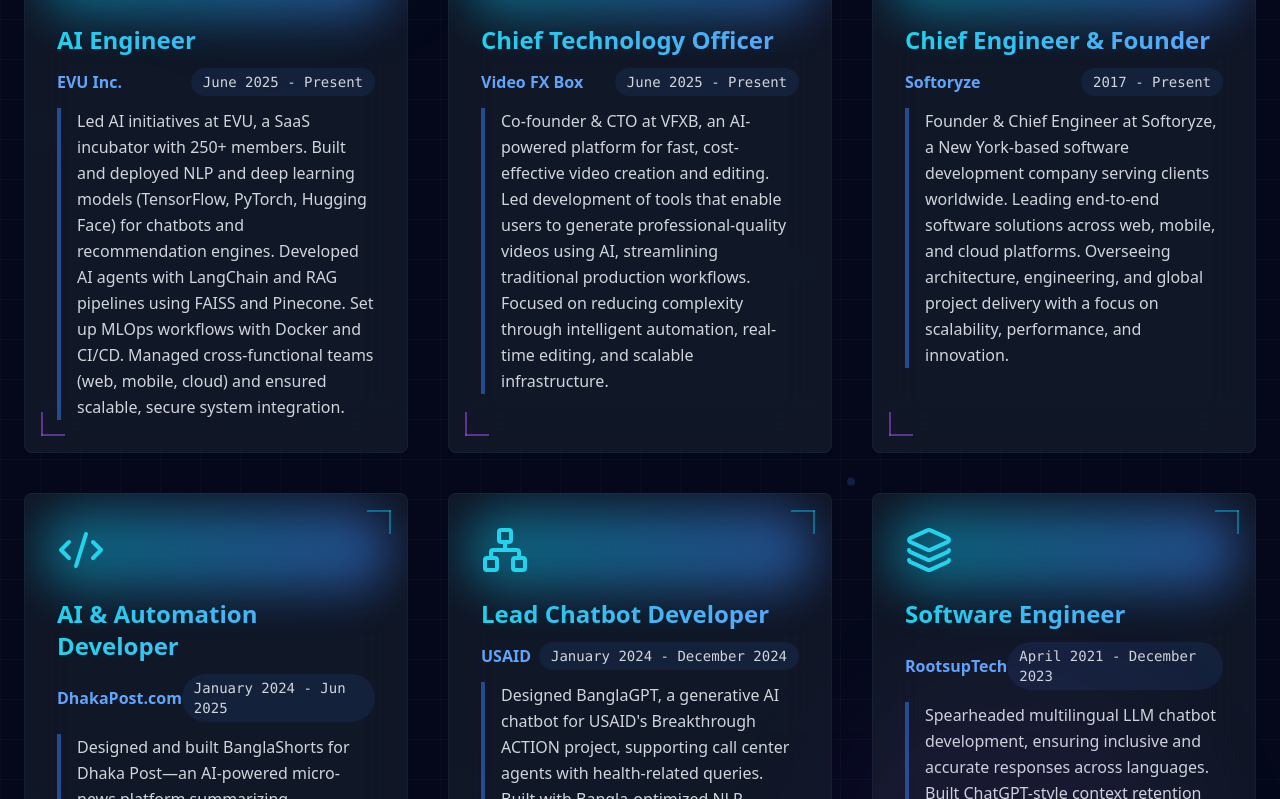
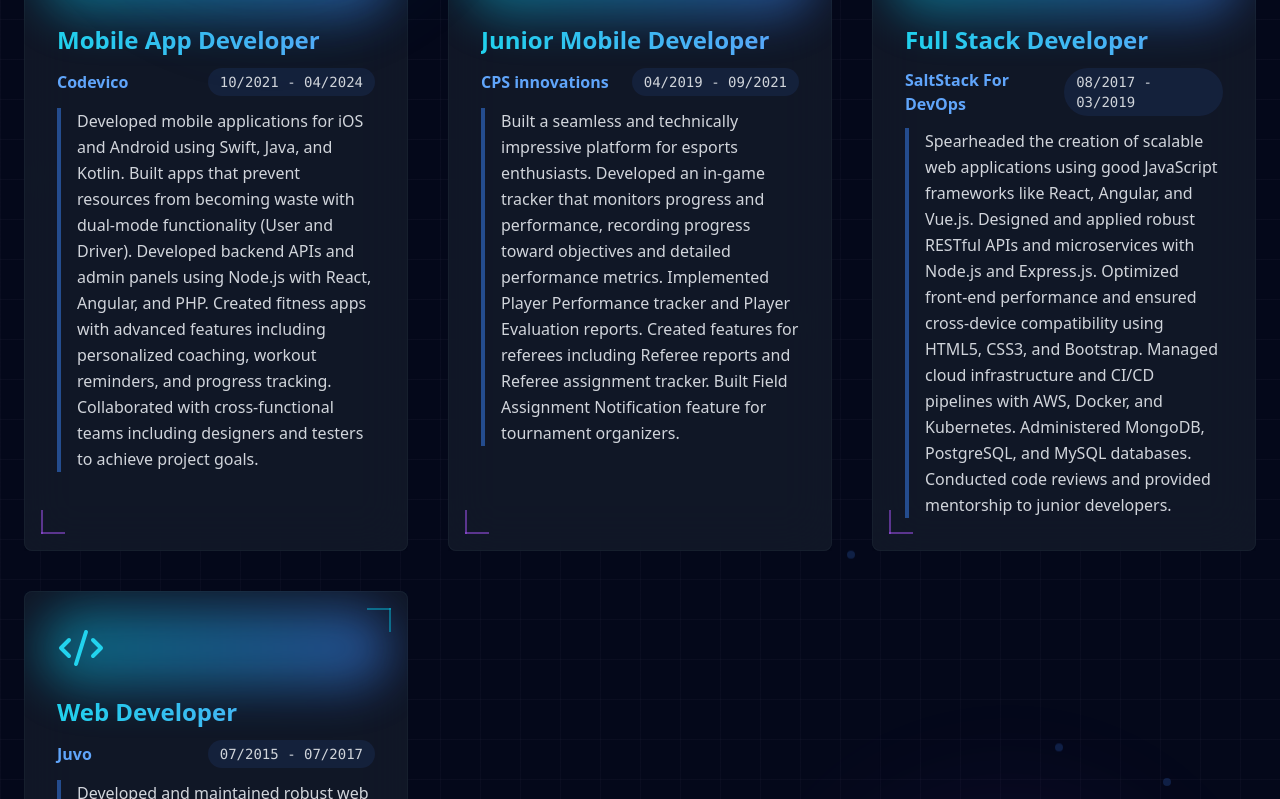
Before and after one commit to luckylamd/danilo_perez, a React (Vite) app: page /experience in a window 1280 px wide. Shown: the part 461-1260 px from the top of the page. Built offline with nearby package versions, Linux system fonts and the light colour scheme; a web font is replaced by a local one.

Commit message:
Change experience section

```diff
--- a/src/pages/Experience/Experience.jsx
+++ b/src/pages/Experience/Experience.jsx
@@ -1,5 +1,5 @@
 import React from "react";
-import { Code2, Activity, Cpu, Layers, Network, Binary } from "lucide-react";
+import { Code2, Smartphone, Layers, Network } from "lucide-react";
 
 const ExperienceCard = ({
   title,
@@ -54,52 +54,36 @@
 const ExperienceSection = () => {
   const experiences = [
     {
-      icon: Network,
-      title: "AI Engineer",
-      company: "EVU Inc.",
-      period: " June 2025 - Present",
+      icon: Smartphone,
+      title: "Mobile App Developer",
+      company: "Codevico",
+      period: "10/2021 - 04/2024",
       description:
-        "Led AI initiatives at EVU, a SaaS incubator with 250+ members. Built and deployed NLP and deep learning models (TensorFlow, PyTorch, Hugging Face) for chatbots and recommendation engines. Developed AI agents with LangChain and RAG pipelines using FAISS and Pinecone. Set up MLOps workflows with Docker and CI/CD. Managed cross-functional teams (web, mobile, cloud) and ensured scalable, secure system integration.",
+        "Developed mobile applications for iOS and Android using Swift, Java, and Kotlin. Built apps that prevent resources from becoming waste with dual-mode functionality (User and Driver). Developed backend APIs and admin panels using Node.js with React, Angular, and PHP. Created fitness apps with advanced features including personalized coaching, workout reminders, and progress tracking. Collaborated with cross-functional teams including designers and testers to achieve project goals.",
     },
     {
-      icon: Layers,
-      title: "Chief Technology Officer",
-      company: "Video FX Box",
-      period: "June 2025 - Present",
+      icon: Smartphone,
+      title: "Junior Mobile Developer",
+      company: "CPS innovations",
+      period: "04/2019 - 09/2021",
       description:
-        "Co-founder & CTO at VFXB, an AI-powered platform for fast, cost-effective video creation and editing. Led development of tools that enable users to generate professional-quality videos using AI, streamlining traditional production workflows. Focused on reducing complexity through intelligent automation, real-time editing, and scalable infrastructure.",
+        "Built a seamless and technically impressive platform for esports enthusiasts. Developed an in-game tracker that monitors progress and performance, recording progress toward objectives and detailed performance metrics. Implemented Player Performance tracker and Player Evaluation reports. Created features for referees including Referee reports and Referee assignment tracker. Built Field Assignment Notification feature for tournament organizers.",
     },
     {
       icon: Code2,
-      title: " Chief Engineer & Founder",
-      company: "Softoryze",
-      period: "2017 - Present",
+      title: "Full Stack Developer",
+      company: "SaltStack For DevOps",
+      period: "08/2017 - 03/2019",
       description:
-        "Founder & Chief Engineer at Softoryze, a New York-based software development company serving clients worldwide. Leading end-to-end software solutions across web, mobile, and cloud platforms. Overseeing architecture, engineering, and global project delivery with a focus on scalability, performance, and innovation.",
+        "Spearheaded the creation of scalable web applications using good JavaScript frameworks like React, Angular, and Vue.js. Designed and applied robust RESTful APIs and microservices with Node.js and Express.js. Optimized front-end performance and ensured cross-device compatibility using HTML5, CSS3, and Bootstrap. Managed cloud infrastructure and CI/CD pipelines with AWS, Docker, and Kubernetes. Administered MongoDB, PostgreSQL, and MySQL databases. Conducted code reviews and provided mentorship to junior developers.",
     },
     {
       icon: Code2,
-      title: " AI & Automation Developer",
-      company: "DhakaPost.com",
-      period: "January 2024 - Jun 2025 ",
+      title: "Web Developer",
+      company: "Juvo",
+      period: "07/2015 - 07/2017",
       description:
-        "Designed and built BanglaShorts for Dhaka Post—an AI-powered micro-news platform summarizing Bangladeshi news into 59-word stories. Used BanglaBERT and mT5 for summarization, Sentence Transformers for duplicate detection, and automated image generation with Pillow/OpenCV. Integrated Facebook & Instagram APIs for automated, scheduled social media publishing.",
-    },
-    {
-      icon: Network,
-      title: "Lead Chatbot Developer ",
-      company: "USAID",
-      period: "January 2024 - December 2024 ",
-      description:
-        "Designed BanglaGPT, a generative AI chatbot for USAID's Breakthrough ACTION project, supporting call center agents with health-related queries. Built with Bangla-optimized NLP models to enhance accessibility and response accuracy.",
-    },
-    {
-      icon: Layers,
-      title: "Software Engineer",
-      company: "RootsupTech",
-      period: " April 2021 - December 2023",
-      description:
-        "Spearheaded multilingual LLM chatbot development, ensuring inclusive and accurate responses across languages. Built ChatGPT-style context retention and optimized data pipelines for efficient model retraining and versioning.",
+        "Developed and maintained robust web applications using JavaScript, HTML5, CSS3, and PHP Laravel. Managed WordPress sites, customizing themes and plugins to meet client needs. Integrated APIs and third-party services for enhanced functionality. Ensured website security, performance, and scalability through regular updates. Collaborated with design and product teams to deliver user-centric solutions. Led migration of legacy systems to modern web technologies, improving efficiency.",
     },
   ];
 
```
